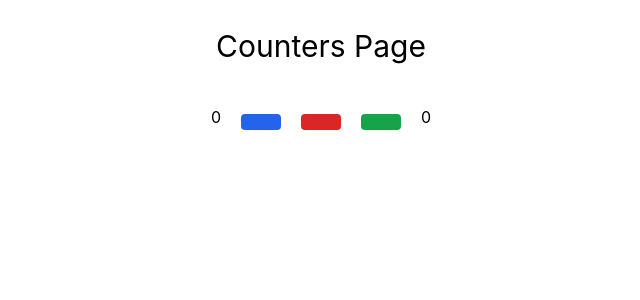
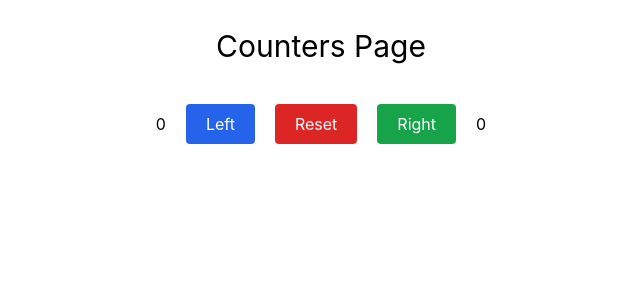
Before and after one commit to oelearning/fullstackopen-1c, a React (Vite) app in the folder 1c/: page /counters in a window 1280 px wide. Shown: the top 300 px of the page, without its empty margins (319-959 px from the left). Built offline with nearby package versions, Linux system fonts and the light colour scheme.

Commit message:
fix Button bugs

```diff
--- a/1c/src/pages/CountersPage.jsx
+++ b/1c/src/pages/CountersPage.jsx
@@ -43,22 +43,27 @@ export const CountersPage = () => {
         <div className='space-x-5'>
           <Button
             onclick={handleLeftClick}
-            text='Left'
             bgcolor='bg-blue-600'
             textcolor='text-white'
-          />
+          >
+            Left
+          </Button>
+
           <Button
             onclick={handleResetClick}
-            text='Reset'
             bgcolor='bg-red-600'
             textcolor='text-white'
-          />
+          >
+            Reset
+          </Button>
+
           <Button
             onclick={handleRightClick}
-            text='Right'
             bgcolor='bg-green-600'
             textcolor='text-white'
-          />
+          >
+            Right
+          </Button>
         </div>
         <div>
           {clicks.right}
```
